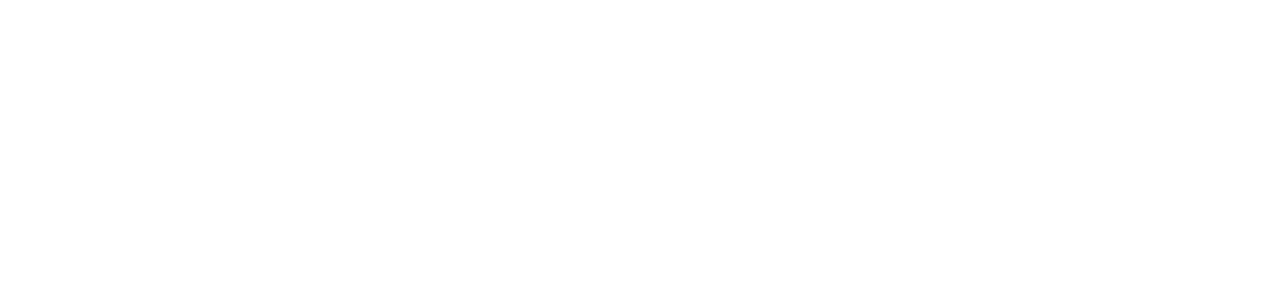
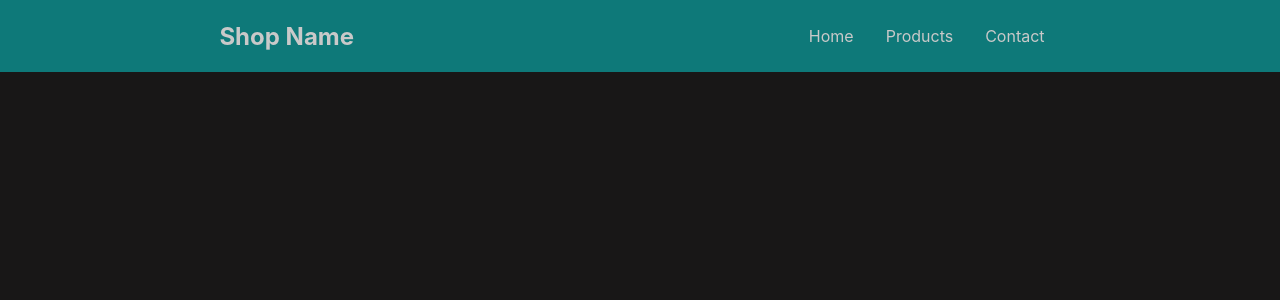
Before and after one commit to JackGraymer/shopping-cart, a React (Create React App) app: page / in a window 1280 px wide. Shown: the top 300 px of the page. Built offline with nearby package versions, Linux system fonts and the light colour scheme.

Commit message:
Installs Router, create routes in Nav bar

```diff
--- a/package.json
+++ b/package.json
@@ -8,6 +8,7 @@
     "@testing-library/user-event": "^13.5.0",
     "react": "^18.2.0",
     "react-dom": "^18.2.0",
+    "react-router-dom": "^6.8.1",
     "react-scripts": "5.0.1",
     "web-vitals": "^2.1.4"
   },
--- a/src/App.css
+++ b/src/App.css
@@ -1,38 +1,38 @@
 .App {
-  text-align: center;
+  height: 100%;
+  background-color: black;
 }
 
-.App-logo {
-  height: 40vmin;
-  pointer-events: none;
+.nav{
+  width: 100%;
+  height: 4.5em;
+  display: flex;
+  align-items: center;
+  justify-content: space-around;
+  background-color: rgba(0, 255, 255, 0.425);
 }
 
-@media (prefers-reduced-motion: no-preference) {
-  .App-logo {
-    animation: App-logo-spin infinite 20s linear;
-  }
+.nav-links{
+  justify-content: end;
+  align-items: center;
+  height: 100%;
+  display: flex;
+}
+.nav-links>a{
+  display: flex;
+  align-items: center;
+  height: 50%;
+  padding: 1em;
+  transition: 200ms;
 }
 
-.App-header {
-  background-color: #282c34;
-  min-height: 100vh;
-  display: flex;
-  flex-direction: column;
-  align-items: center;
-  justify-content: center;
-  font-size: calc(10px + 2vmin);
-  color: white;
+.nav-links>a:hover{
+  background-color: rgba(67, 231, 231, 0.514);
+  transition: 200ms;
 }
 
-.App-link {
-  color: #61dafb;
+a{
+  text-decoration: none;
+  color: inherit;
+
 }
-
-@keyframes App-logo-spin {
-  from {
-    transform: rotate(0deg);
-  }
-  to {
-    transform: rotate(360deg);
-  }
-}
--- a/src/App.js
+++ b/src/App.js
@@ -1,7 +1,40 @@
+import { useEffect, useState } from 'react';
 import './App.css';
+import { BrowserRouter, Link, NavLink, Route, Routes } from 'react-router-dom';
 
 function App() {
+  return(
+    <BrowserRouter>
+    <Header/>
+      <Routes>
+
+      </Routes>
+    </BrowserRouter>
+  )
+}
+
+const Header = () => {
+  return(
+    <div className='nav'>
+      <h2><NavLink to=''>Shop Name</NavLink></h2>
+      <div className='nav-links'>
+        <NavLink to=''>Home</NavLink>
+        <NavLink to=''>Products</NavLink>
+        <NavLink to=''>Contact</NavLink>
+      </div>
+    </div>
+  )
+}
+
+let jsonData = function() {
+  fetch('https://dummyjson.com/products')
+  .then(res => res.json())
+  .then(console.log)
 
 }
 
-export default App;
+
+
+
+
+export default App
--- a/src/index.css
+++ b/src/index.css
@@ -1,10 +1,13 @@
-body {
+body,html,#root {
   margin: 0;
+  height: 100%;
   font-family: -apple-system, BlinkMacSystemFont, 'Segoe UI', 'Roboto', 'Oxygen',
     'Ubuntu', 'Cantarell', 'Fira Sans', 'Droid Sans', 'Helvetica Neue',
     sans-serif;
   -webkit-font-smoothing: antialiased;
   -moz-osx-font-smoothing: grayscale;
+  background-color: rgb(24, 23, 23);
+  color: rgb(201, 201, 201);
 }
 
 code {
--- a/src/index.js
+++ b/src/index.js
@@ -2,7 +2,6 @@
 import ReactDOM from 'react-dom/client';
 import './index.css';
 import App from './App';
-import reportWebVitals from './reportWebVitals';
 
 const root = ReactDOM.createRoot(document.getElementById('root'));
 root.render(
@@ -10,8 +9,3 @@
     <App />
   </React.StrictMode>
 );
-
-// If you want to start measuring performance in your app, pass a function
-// to log results (for example: reportWebVitals(console.log))
-// or send to an analytics endpoint. Learn more: https://bit.ly/CRA-vitals
-reportWebVitals();
```
Also changed, not shown: 1 other file (tests, documents, lock files or other folders).
